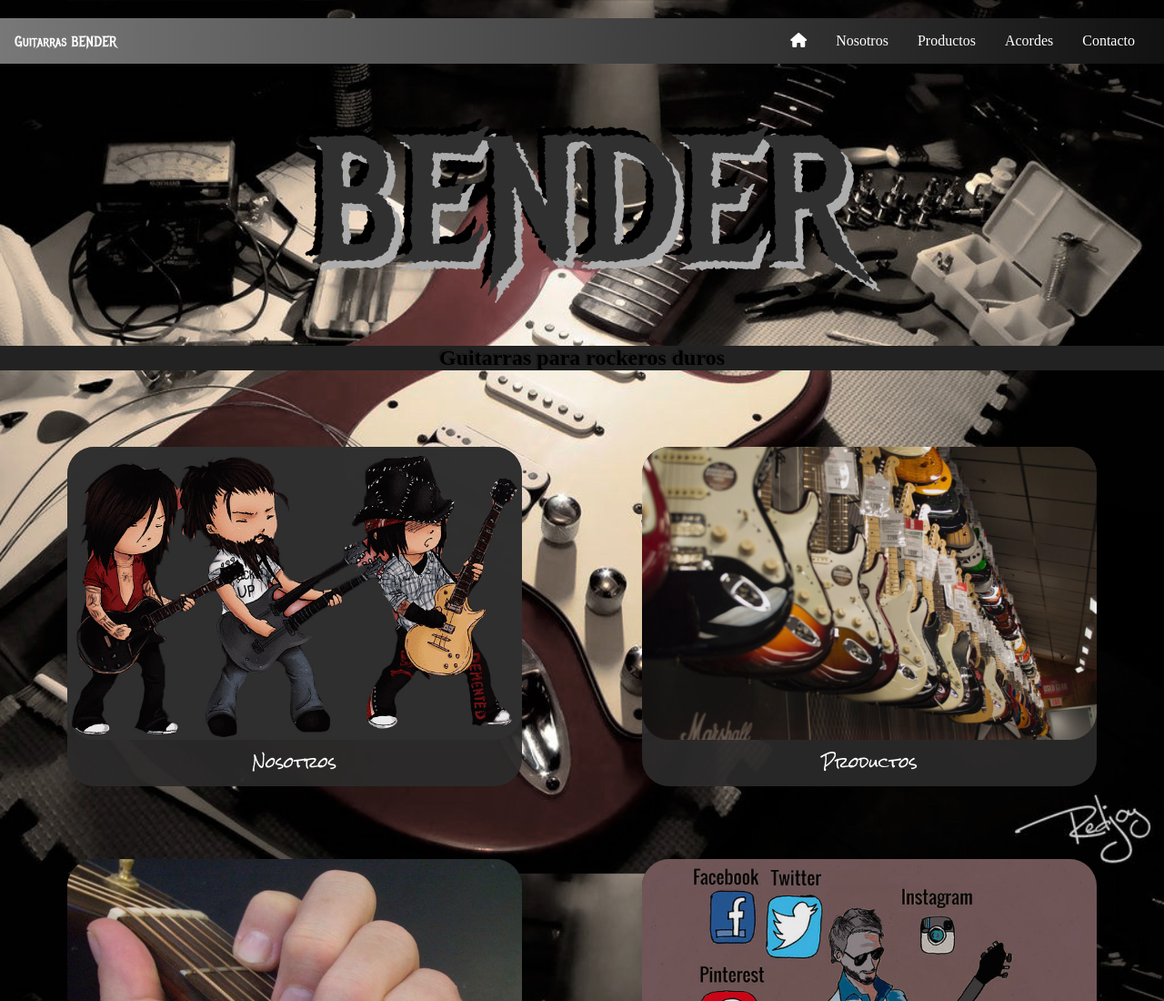
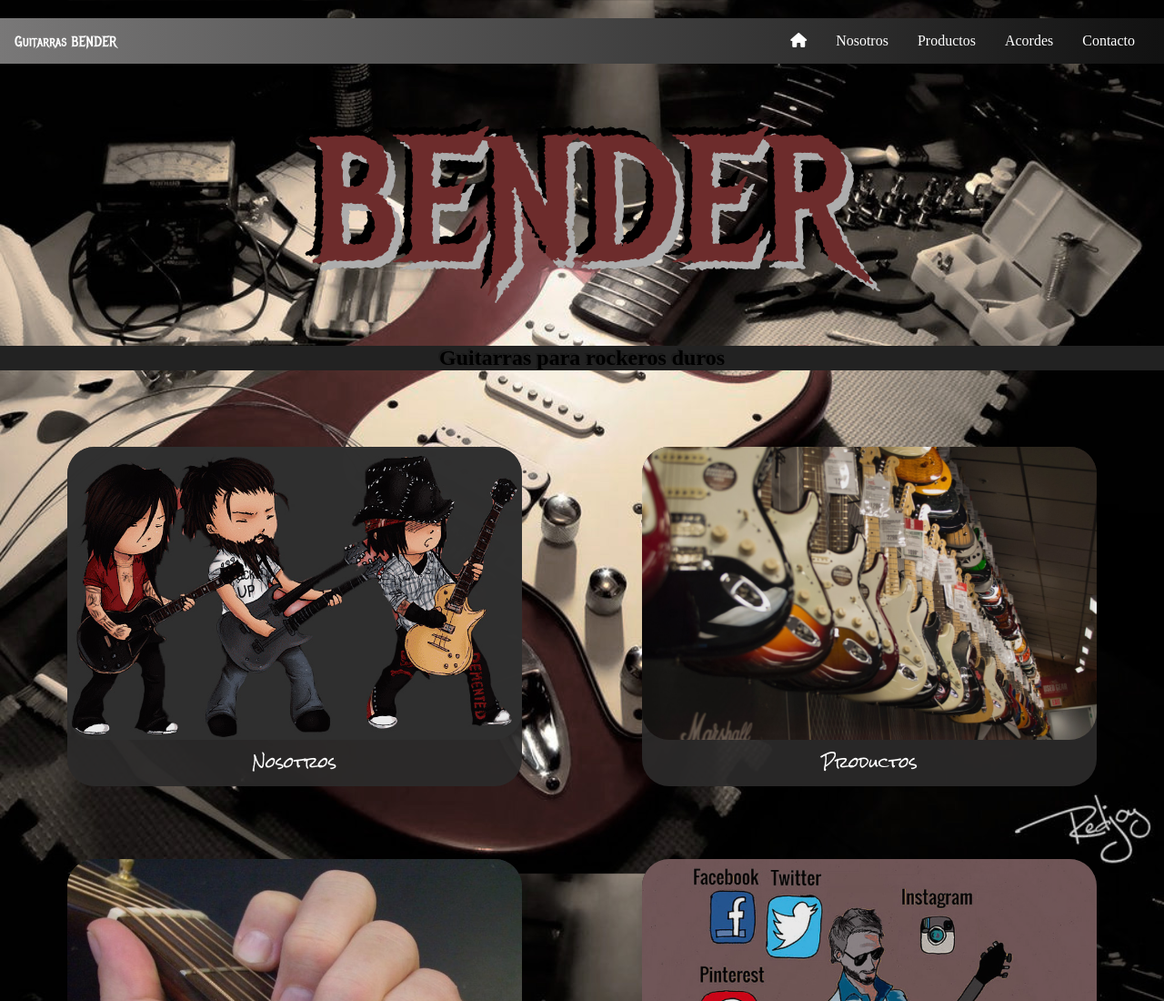
Before and after one commit to Diegorapa/Guitarras-Garombah-TP0, a plain HTML site: page index.html in a window 1280 px wide. Shown: the top 1100 px of the page at 91% size. Drawn offline with Linux system fonts and the light colour scheme.

Commit message:
Nosotros y color Logo updated

```diff
--- a/css/acordes.css
+++ b/css/acordes.css
@@ -88,7 +88,7 @@ h2 {
 }
 
 #titulo {
-    color: rgb(48, 48, 48);
+    color: rgb(109, 44, 44);
     /* font-size: 120px; */
     font-size: 15vw;
     text-align: center;
--- a/css/contactos.css
+++ b/css/contactos.css
@@ -148,7 +148,7 @@ h2 {
 }
 
 #titulo {
-    color: rgb(48, 48, 48);
+    color: rgb(109, 44, 44);
     /* font-size: 120px; */
     font-size: 15vw;
     text-align: center;
--- a/css/index.css
+++ b/css/index.css
@@ -148,7 +148,7 @@ h2 {
 }
 
 #titulo {
-    color: rgb(48, 48, 48);
+    color: rgb(109, 44, 44);
     /* font-size: 120px; */
     font-size: 15vw;
     text-align: center;
--- a/css/nosotros.css
+++ b/css/nosotros.css
@@ -185,8 +185,8 @@ h2 {
     border-radius: 20px;
     background-color: rgba(248, 248, 248, 0.4);
     font-family: 'Uncial Antiqua', cursive;
-    text-shadow: 2px 2px 5px rgb(46, 45, 45);
-    color: rgb(0, 0, 0);
+    text-shadow: 3px 3px 5px rgb(161, 72, 20);
+    color: rgb(109, 44, 44);
     font-size: 1.3em;
 }
 
--- a/css/productos.css
+++ b/css/productos.css
@@ -159,7 +159,7 @@ h2 {
 }
 
 #titulo {
-    color: rgb(48, 48, 48);
+    color: rgb(109, 44, 44);
     /* font-size: 120px; */
     font-size: 15vw;
     text-align: center;
```
